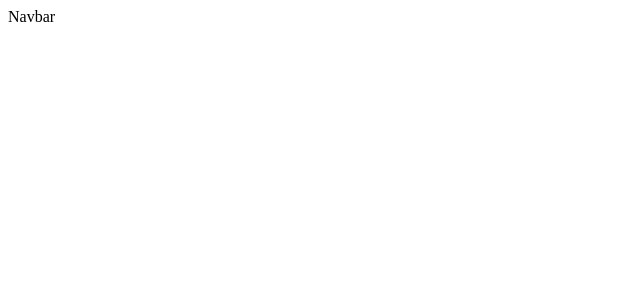
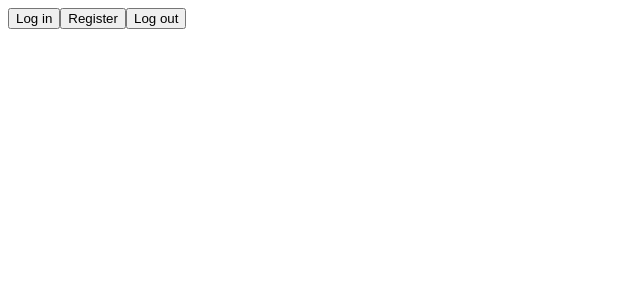
Before and after one commit to ShraddhaMulekar/practice, a React (Vite) app in the folder client/: page / in a window 1280 px wide. Before the commit this address had no page. Shown: the top 300 px of the page, without its empty margins (0-640 px from the left). Built offline with nearby package versions, Linux system fonts and the light colour scheme.

Commit message:
navbar updated

```diff
--- a/client/src/App.jsx
+++ b/client/src/App.jsx
@@ -4,6 +4,7 @@
 import Dashboard from "./pages/Dashboard"
 import Signin from './pages/Signin'
 import Login from './pages/Login'
+import LogOut from './pages/LogOut'
 
 function App() {
 
@@ -14,6 +15,7 @@
       <Route path='dashboard' element={<Dashboard />} />
       <Route path='register' element={<Signin />} />
       <Route path='login' element={<Login />} />
+      <Route path='logout' element={<LogOut />} />
     </Routes>
     </>
   )
--- /dev/null
+++ b/client/src/pages/LogOut.jsx
@@ -0,0 +1,11 @@
+import React from 'react'
+
+const LogOut = () => {
+  return (
+    <div>
+
+    </div>
+  )
+}
+
+export default LogOut
--- a/client/src/pages/Navbar.jsx
+++ b/client/src/pages/Navbar.jsx
@@ -1,9 +1,15 @@
-import React from 'react'
+import React from "react";
+import { useNavigate } from "react-router-dom";
 
 const Navbar = () => {
+  const navigate = useNavigate();
   return (
-    <div>Navbar</div>
-  )
-}
+    <nav>
+      <button onClick={() => navigate("/login")}>Log in</button>
+      <button onClick={() => navigate("/register")}>Register</button>
+      <button onClick={() => navigate("/logout")}>Log out</button>
+    </nav>
+  );
+};
 
-export default Navbar
+export default Navbar;
```
